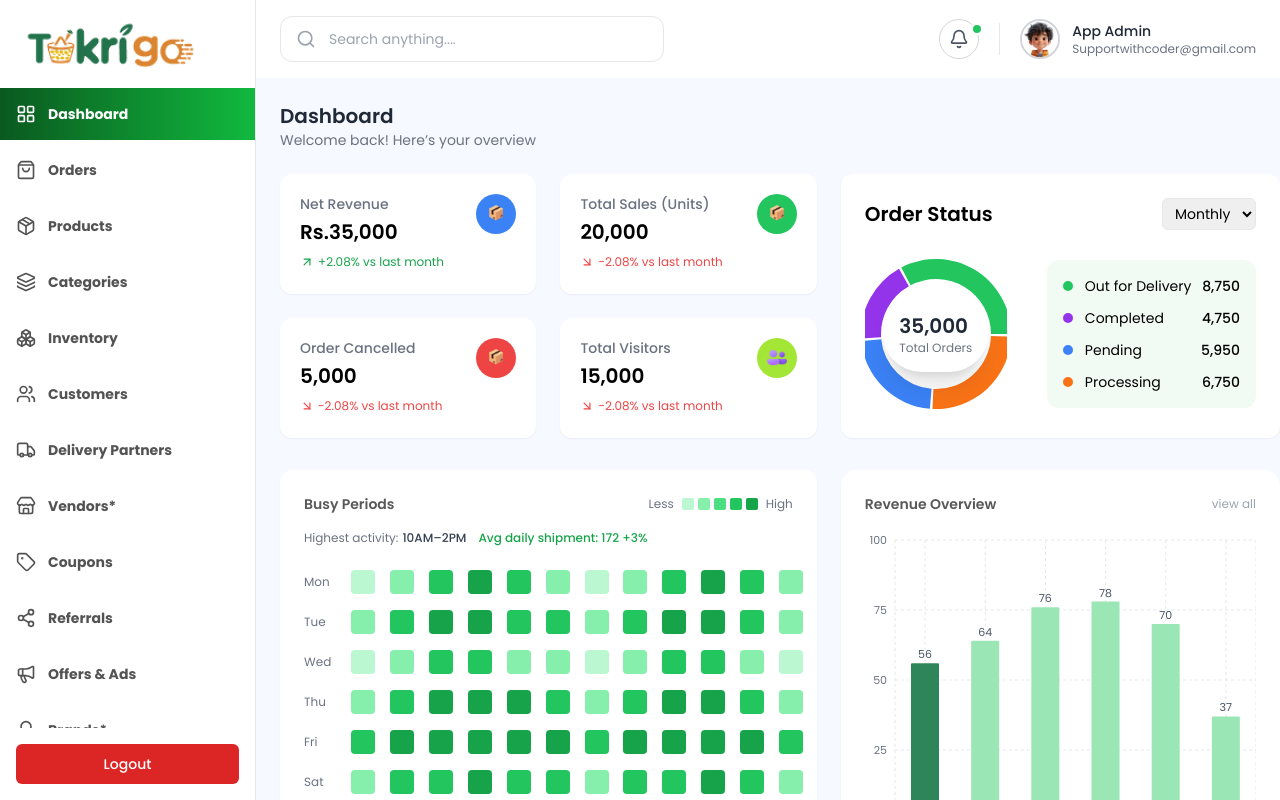
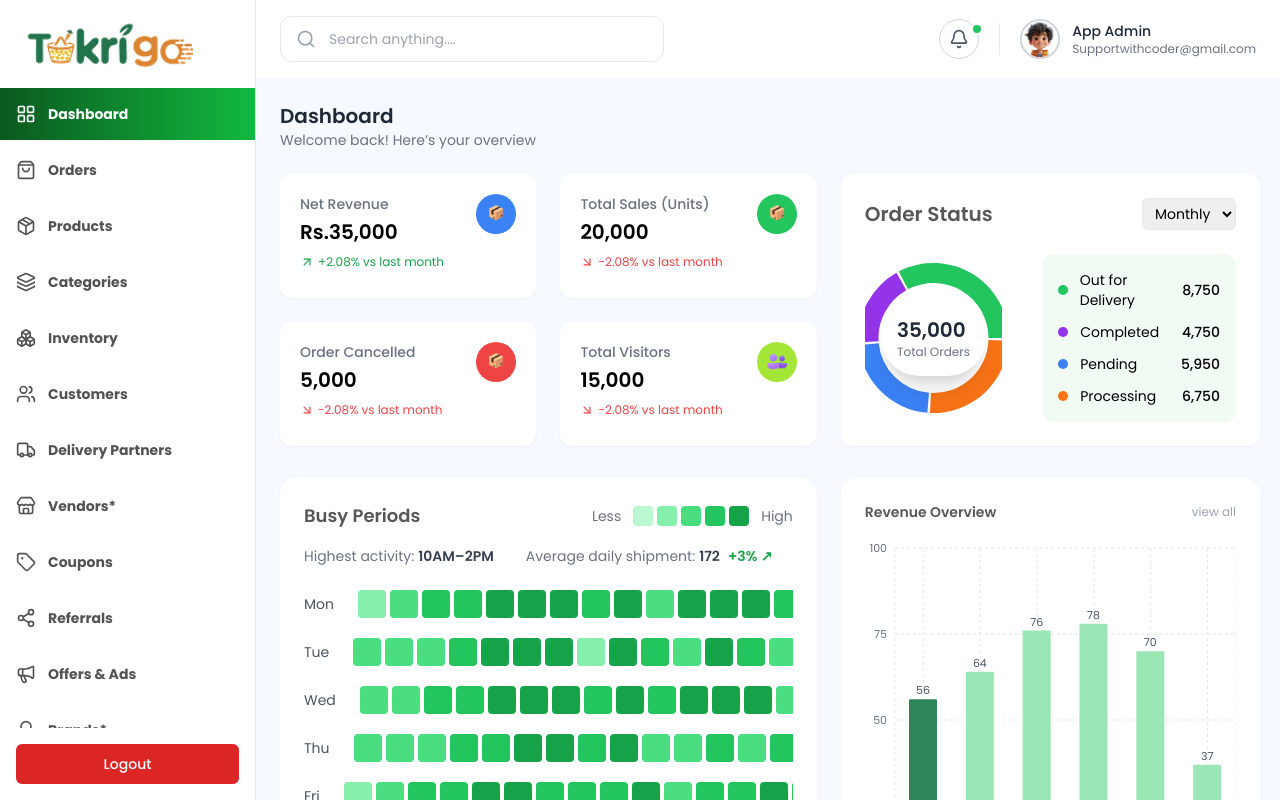
Before and after one commit to Roshani-sahu/Tokrigo-Admin, a React (Vite) app in the folder frontend/: page / in a window 1280 px wide. Built offline with nearby package versions, Linux system fonts and the light colour scheme.

Commit message:
commit new

```diff
--- a/frontend/src/components/dashboardComp/BusyPeriodsHeatMap.tsx
+++ b/frontend/src/components/dashboardComp/BusyPeriodsHeatMap.tsx
@@ -1,21 +1,33 @@
+import React from "react";
 
+type HeatmapRow = {
+  day: string;
+  values: number[];
+};
 
-const heatmapData = [
-  { day: "Mon", values: [1, 2, 3, 4, 3, 2, 1, 2, 3, 4, 3, 2] },
-  { day: "Tue", values: [2, 3, 4, 4, 3, 3, 2, 3, 4, 4, 3, 2] },
-  { day: "Wed", values: [1, 2, 3, 3, 2, 2, 1, 2, 3, 3, 2, 1] },
-  { day: "Thu", values: [2, 3, 4, 4, 4, 3, 2, 3, 4, 4, 3, 2] },
-  { day: "Fri", values: [3, 4, 4, 4, 4, 4, 3, 4, 4, 4, 4, 3] },
-  { day: "Sat", values: [2, 3, 3, 4, 3, 3, 2, 3, 3, 4, 3, 2] },
-  { day: "Sun", values: [1, 2, 2, 3, 2, 2, 1, 2, 2, 3, 2, 1] },
+const heatmapData: HeatmapRow[] = [
+  { day: "Mon", values: [2, 3, 4, 4, 5, 5, 5, 4, 5, 3, 5, 5, 5, 4, 3] },
+  { day: "Tue", values: [3, 3, 3, 4, 5, 5, 5, 2, 5, 4, 3, 5, 4, 3, 3] },
+  { day: "Wed", values: [3, 3, 4, 4, 5, 5, 5, 4, 5, 4, 5, 5, 5, 3, 4] },
+  { day: "Thu", values: [3, 3, 3, 4, 4, 5, 5, 4, 5, 3, 3, 4, 3, 4, 5] },
+  { day: "Fri", values: [2, 3, 4, 4, 5, 5, 4, 4, 4, 5, 3, 4, 4, 5, 4] },
+  { day: "Sat", values: [2, 2, 3, 3, 4, 4, 4, 5, 4, 3, 4, 4, 4, 4, 5] },
+  { day: "Sun", values: [2, 2, 2, 3, 4, 4, 4, 2, 4, 3, 4, 5, 4, 4, 3] },
 ];
 
-const intensityColor = (value: number) => {
+const hours = [
+  "06", "07", "08", "09", "10", "11", "12",
+  "13", "14", "15", "16", "17", "18", "19", "20"
+];
+
+const intensityColor = (value: number): string => {
   switch (value) {
+    case 5:
+      return "bg-green-600";
     case 4:
-      return "bg-green-600";
+      return "bg-green-500";
     case 3:
-      return "bg-green-500";
+      return "bg-green-400";
     case 2:
       return "bg-green-300";
     default:
@@ -23,61 +35,87 @@ const intensityColor = (value: number) => {
   }
 };
 
-const BusyPeriodsHeatMap = () => {
+const BusyPeriodsHeatMap: React.FC = () => {
   return (
-   <div className="bg-white rounded-xl shadow-sm p-6">
+    <div className="bg-white rounded-2xl shadow-sm p-6 w-full">
 
       {/* Header */}
       <div className="flex justify-between items-center mb-4">
-    <h2 className="font-semibold text-[#585858] text-sm">
+        <h2 className="text-lg font-semibold text-heading">
           Busy Periods
         </h2>
 
         {/* Legend */}
-    <div className="flex items-center gap-2 text-xs text-gray-500">
+        <div className="flex items-center gap-3 text-sm text-gray-500">
           <span>Less</span>
           <div className="flex gap-1">
-        <span className="w-3 h-3 rounded-sm bg-green-200" />
-        <span className="w-3 h-3 rounded-sm bg-green-300" />
-        <span className="w-3 h-3 rounded-sm bg-green-400" />
-        <span className="w-3 h-3 rounded-sm bg-green-500" />
-        <span className="w-3 h-3 rounded-sm bg-green-600" />
+            <span className="w-5 h-5 rounded bg-green-200" />
+            <span className="w-5 h-5 rounded bg-green-300" />
+            <span className="w-5 h-5 rounded bg-green-400" />
+            <span className="w-5 h-5 rounded bg-green-500" />
+            <span className="w-5 h-5 rounded bg-green-600" />
           </div>
           <span>High</span>
         </div>
       </div>
 
-  {/* Subtext */}
-  <p className="text-xs text-gray-500 mb-6">
+      {/* Sub Header */}
+      <div className="flex items-center gap-8 mb-6 text-sm">
+        <p className="text-gray-500">
           Highest activity:
-    <span className="font-medium text-gray-700 ml-1">10AM–2PM</span>
-    <span className="ml-3 text-green-600 font-medium">
-      Avg daily shipment: 172 +3%
+          <span className="ml-1 font-semibold text-gray-700">
+            10AM–2PM
           </span>
         </p>
 
+        <p className="text-gray-500">
+          Average daily shipment:
+          <span className="ml-1 font-semibold text-gray-700">
+            172
+          </span>
+          <span className="ml-2 text-green-600 font-semibold">
+            +3% ↗
+          </span>
+        </p>
+      </div>
+
       {/* Heatmap */}
-  <div className="space-y-4">
+      <div className="space-y-5 overflow-x-scroll">
         {heatmapData.map((row) => (
-      <div key={row.day} className="flex items-center gap-4">
+          <div key={row.day} className="flex items-center gap-5 md:gap-6">
 
             {/* Day label */}
-        <span className="w-10 text-xs text-gray-500">
+            <span className="w-4 md:w-10 text-sm text-gray-600">
               {row.day}
             </span>
 
             {/* Cells */}
-        <div className="grid grid-cols-12 gap-[25px]">
-          {row.values.map((value, i) => (
 <div
-              key={i}
-              className={`w-[24px] h-[24px] rounded ${intensityColor(value)}`}
+  className="grid gap-3 "
+  style={{ gridTemplateColumns: "repeat(15, 20px)" }}
+>              {row.values.map((value, index) => (
+                <div
+                  key={index}
+                  className={`w-7 h-7  rounded ${intensityColor(value)}`}
                 />
               ))}
             </div>
           </div>
         ))}
+
+        {/* Hours row */}
+        <div className="flex gap-4 md:gap-2 mt-3 ml-10 md:ml-16">
+          {hours.map((hour) => (
+            <span
+              key={hour}
+              className="w-6 text-center text-sm text-gray-500"
+            >
+              {hour}
+            </span>
+          ))}
         </div>
+      </div>
+
     </div>
   );
 };
--- a/frontend/src/components/dashboardComp/CurrentStockOverview.tsx
+++ b/frontend/src/components/dashboardComp/CurrentStockOverview.tsx
@@ -13,7 +13,7 @@ type StockItem = {
 
 const stockData: StockItem[] = [
   {
-    id: "#fc5b94",
+    id: "[#fc5b94]",
     product: "Marie Gold Biscuits",
     stock: "884 Units",
     threshold: "100 Units",
@@ -23,7 +23,7 @@ const stockData: StockItem[] = [
     time: "2 Days",
   },
   {
-    id: "#fc5b94",
+    id: "[#fc5b94]",
     product: "Marie Gold Biscuits",
     stock: "50 Units",
     threshold: "100 Units",
@@ -33,7 +33,37 @@ const stockData: StockItem[] = [
     time: "2 Days",
   },
   {
-    id: "#fc5b94",
+    id: "[#fc5b94]",
+    product: "Marie Gold Biscuits",
+    stock: "0 Units",
+    threshold: "100 Units",
+    reorder: "200 Units",
+    status: "Out of Stock",
+    supplier: "Mr. Bean",
+    time: "2 Days",
+  },
+  {
+    id: "[#fc5b94]",
+    product: "Marie Gold Biscuits",
+    stock: "0 Units",
+    threshold: "100 Units",
+    reorder: "200 Units",
+    status: "Out of Stock",
+    supplier: "Mr. Bean",
+    time: "2 Days",
+  },
+  {
+    id: "[#fc5b94]",
+    product: "Marie Gold Biscuits",
+    stock: "0 Units",
+    threshold: "100 Units",
+    reorder: "200 Units",
+    status: "Out of Stock",
+    supplier: "Mr. Bean",
+    time: "2 Days",
+  },
+  {
+    id: "[#fc5b94]",
     product: "Marie Gold Biscuits",
     stock: "0 Units",
     threshold: "100 Units",
@@ -52,15 +82,19 @@ const statusStyles: Record<string, string> = {
 
 const StockOverview = () => {
   return (
-    <div className="bg-white rounded-xl shadow-sm p-4 mt-8 md:p-6">
+    <div className="bg-white rounded-xl max-w-[330px] md:max-w-full  shadow-sm p-4 mt-8 md:p-6">
       {/* Header */}
       <div className="flex flex-col md:flex-row md:items-center md:justify-between gap-4 mb-6">
-        <h2 className="text-lg font-semibold flex items-center gap-2">
-          📊 Current Stock Overview
+        <h2 className="text-lg font-semibold flex text-heading items-center gap-2">
+           <img
+    src="/dashboard/icon5.png"
+    alt="Stock overview"
+    className="w-10 h-10"
+  /> Current Stock Overview
         </h2>
 
-        <div className="flex items-center gap-2">
-          <div className="relative">
+        <div className="flex flex-col md:flex-row items-center gap-2">
+          <div className="relative ">
             <Search className="absolute left-3 top-2.5 w-4 h-4 text-gray-400" />
             <input
               type="text"
@@ -86,9 +120,9 @@ const StockOverview = () => {
       </div>
 
       {/* Desktop Table */}
-      <div className="hidden md:block overflow-x-auto">
-        <table className="w-full border-collapse">
-          <thead className="bg-gray-50 text-sm text-gray-600">
+      <div className="hidden md:block rounded-md overflow-x-auto">
+        <table className="w-full  border-collapse">
+          <thead className="bg-[#E1FFEC] text-sm text-gray-600">
             <tr>
               <th className="px-4 py-3 text-left">Products ID</th>
               <th className="px-4 py-3 text-left">Products</th>
@@ -101,10 +135,10 @@ const StockOverview = () => {
             </tr>
           </thead>
 
-          <tbody className="text-sm">
+          <tbody className="text-sm ">
             {stockData.map((item, index) => (
-              <tr key={index} className="border-b last:border-none">
-                <td className="px-4 py-3 text-indigo-600 font-medium">
+              <tr key={index} className="border-b  last:border-none">
+                <td className="px-4 py-5 pt-8 text-indigo-600  font-medium">
                   {item.id}
                 </td>
                 <td className="px-4 py-3">{item.product}</td>
--- a/frontend/src/components/dashboardComp/OrderStatusChart.tsx
+++ b/frontend/src/components/dashboardComp/OrderStatusChart.tsx
@@ -15,7 +15,7 @@ const orderStatusData = [
 
 const OrderStatusChart = () => {
   return (
-    <div className="bg-white rounded-xl shadow-sm p-6">
+    <div className="bg-white rounded-xl shadow-sm p-6 md:mr-5">
       {/* Header */}
       <div className="flex justify-between items-center mb-6">
         <h2 className="font-semibold text-heading text-xl">
@@ -26,7 +26,7 @@ const OrderStatusChart = () => {
         </select>
       </div>
 
-      <div className="flex items-center gap-10">
+      <div className="flex flex-col md:flex-row items-center gap-10">
         {/* Donut Chart */}
         <div className="w-72 h-40 relative">
           <ResponsiveContainer width="100%" height="100%">
--- a/frontend/src/components/dashboardComp/RevenueOverviewChart.tsx
+++ b/frontend/src/components/dashboardComp/RevenueOverviewChart.tsx
@@ -22,11 +22,11 @@ const revenueData = [
 
 const RevenueOverviewChart = () => {
   return (
-   <div className="bg-white rounded-2xl shadow-sm p-6">
+   <div className="bg-white rounded-2xl shadow-sm p-6 md:mr-5">
 
          {/* Header */}
          <div className="flex justify-between items-center mb-4">
-           <h2 className="text-sm font-semibold text-[#585858]">
+           <h2 className="text-sm font-semibold text-heading">
              Revenue Overview
            </h2>
            <span className="text-xs text-gray-400 cursor-pointer">
@@ -35,7 +35,7 @@ const RevenueOverviewChart = () => {
          </div>
 
          {/* Chart */}
-         <div className="h-80 w-[100%]">
+         <div className="h-96 w-[100%]">
            <ResponsiveContainer width="100%" height="100%">
              <BarChart
                data={revenueData}
--- a/frontend/src/layouts/DashboardLayout.tsx
+++ b/frontend/src/layouts/DashboardLayout.tsx
@@ -102,7 +102,7 @@ const DashboardLayout = ({ children }: { children: React.ReactNode }) => {
 
       <div className="flex-1 flex flex-col h-screen">
         <Header onMenuClick={() => setIsMobileSidebarOpen(true)} />
-        <main className="flex-1 overflow-y-auto scrollbar-hide p-6">{children}</main>
+        <main className="flex-1 overflow-y-auto scrollbar-hide p-6 ">{children}</main>
       </div>
     </div>
   );
--- a/frontend/src/pages/Dashboard.tsx
+++ b/frontend/src/pages/Dashboard.tsx
@@ -120,7 +120,7 @@ const Dashboard = () => {
 
    </div>
 
-     {/* <CurrentStockOverview/> */}
+     <CurrentStockOverview/>
 
     </DashboardLayout>
   );
--- a/frontend/tailwind.config.js
+++ b/frontend/tailwind.config.js
@@ -4,7 +4,11 @@ module.exports = {
     "./src/**/*.{js,jsx,ts,tsx}",
   ],
   theme: {
-    extend: {},
+     extend: {
+       colors: {
+        heading: "#585858",
+      },
+    },
   },
   plugins: [],
 }
```
Also changed, not shown: frontend/public/dashboard/icon5.png (added). Lines whose indentation alone changed are shown as unchanged.
